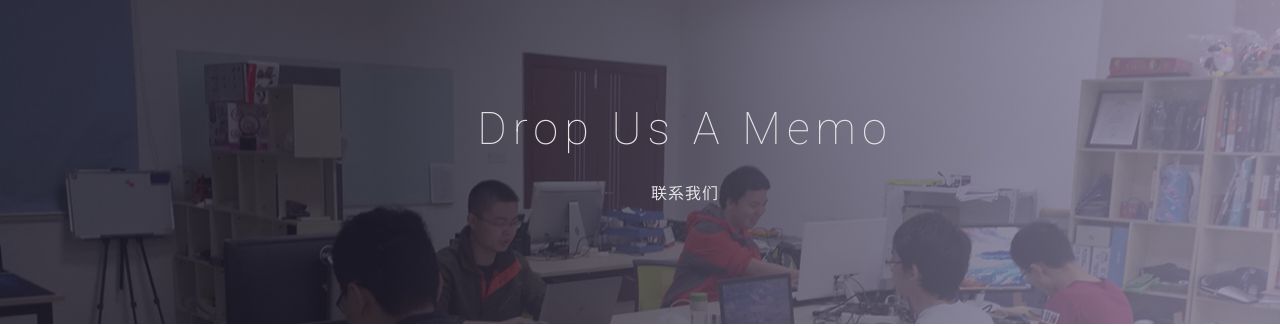
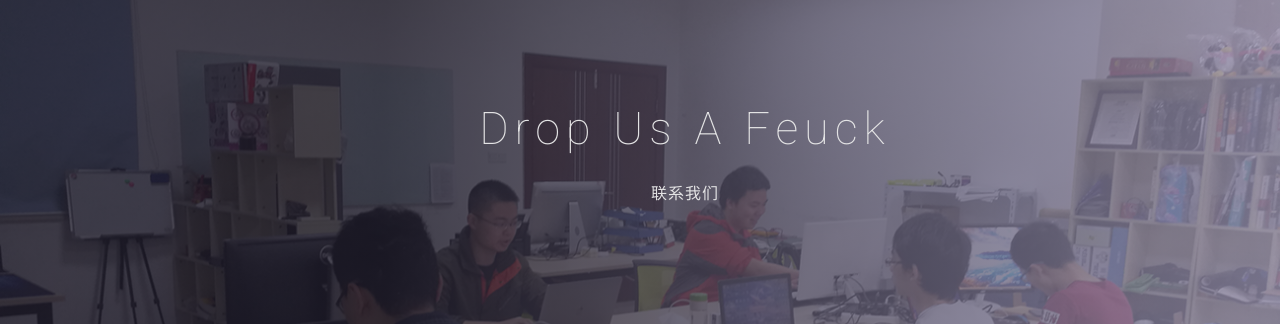
Before and after one commit to lizelinisthebest/lizelinisthebest, a Jekyll site: the page built from contact.html, in a window 1280 px wide. Shown: the part 136-462 px from the top of the page. Built offline with Jekyll 4.4.1, drawn with Linux system fonts in a browser that asks for light colours; nearby versions of some CDN libraries; some web fonts are replaced.

Commit message:
lizelinisthebest init test

```diff
--- a/contact.html
+++ b/contact.html
@@ -10,7 +10,7 @@ permalink: /contact/
     <div class="row">
       <div class="col-md-12">
         <div class="block">
-          <h1>Drop Us A Memo</h1>
+          <h1>Drop Us A feuck</h1>
           <p>联系我们</p>
         </div>
       </div>
```
